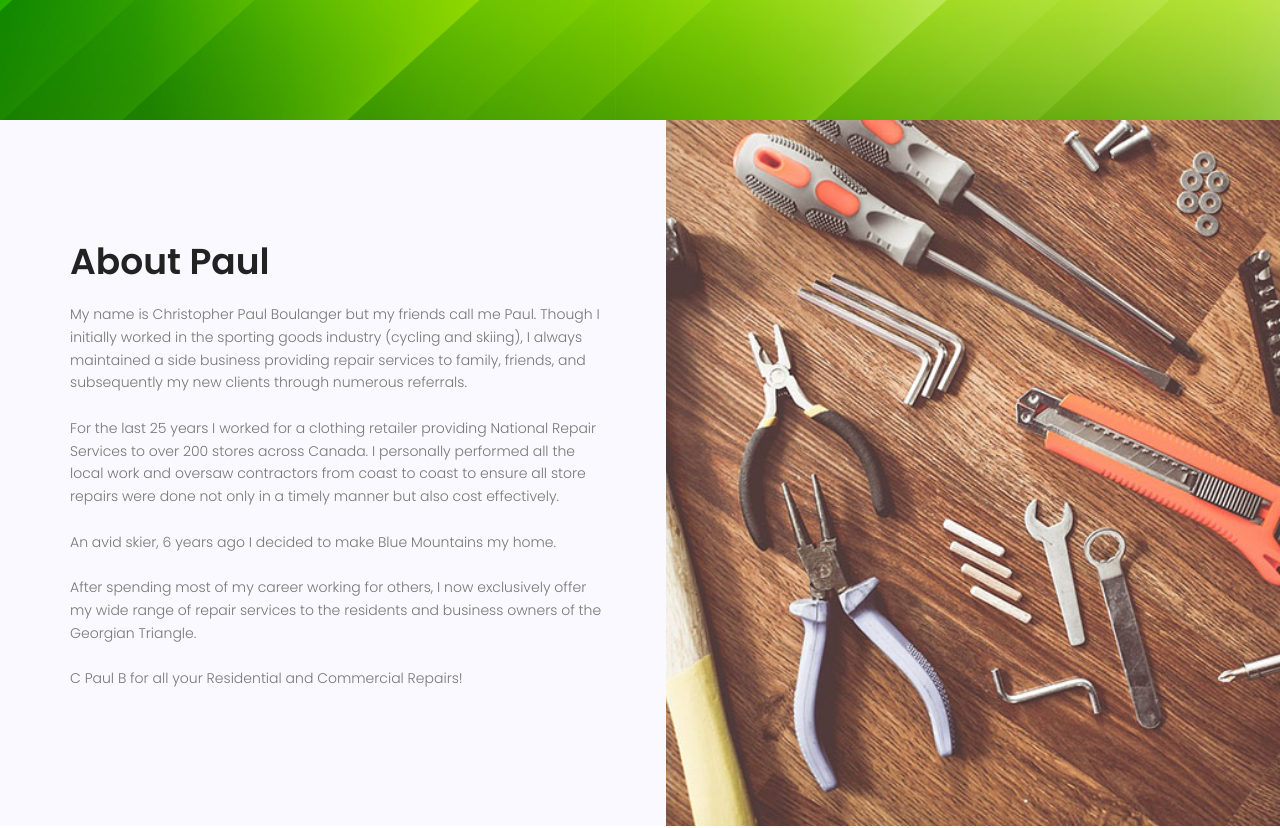
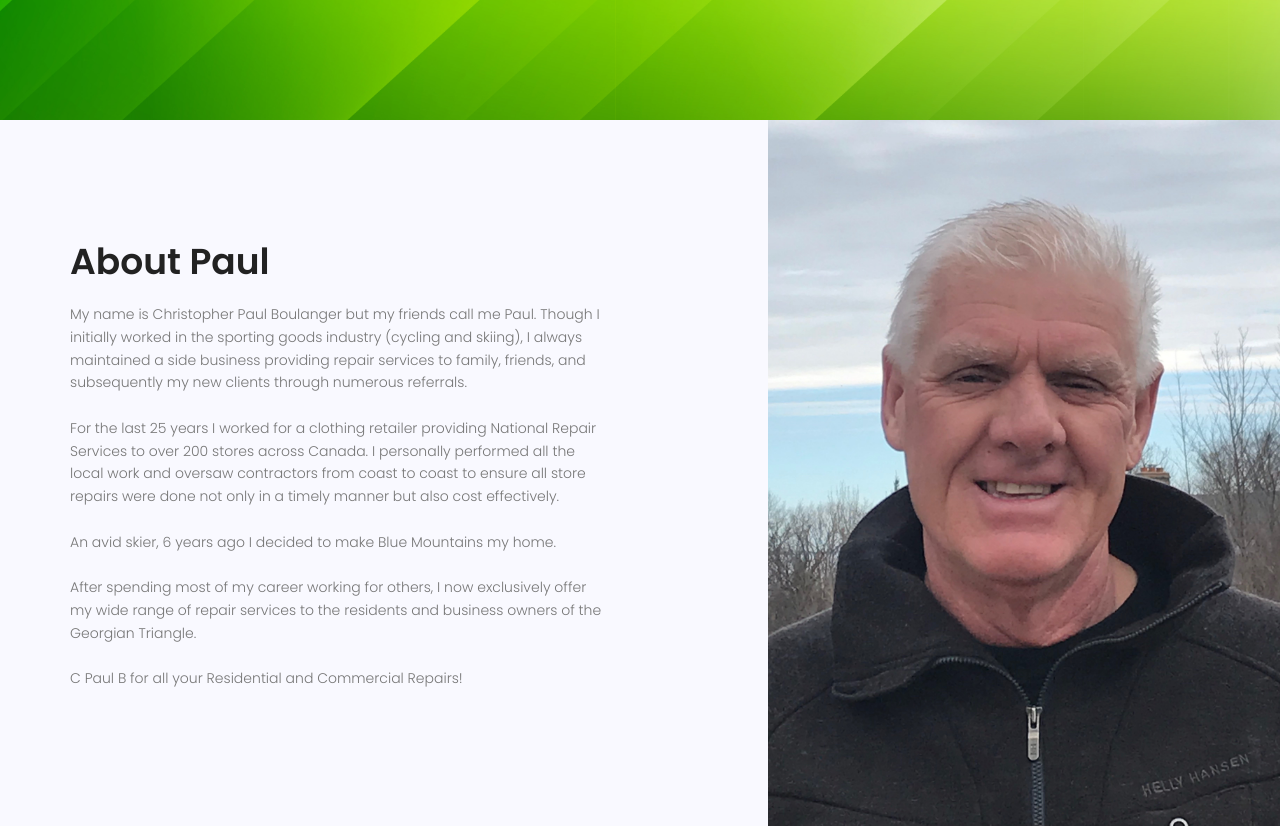
Before and after one commit to boulajp/Harwood-Services, a plain HTML site: page index.html in a window 1280 px wide. Shown: the part 680-1508 px from the top of the page. Drawn offline with nearby package versions, Linux system fonts and the light colour scheme; some packages are replaced by stand-ins of ours.

Commit message:
Added in images + changed background image in site

```diff
--- a/scss/theme/_home.scss
+++ b/scss/theme/_home.scss
@@ -229,9 +229,9 @@
 	    content: "";
 	    top: 0;
 	    right: 0;
-	    width: 48%;
+	    width: 40%;
 	    height: 100%;
-	    background: url(../img/tools.jpg) no-repeat center center/cover;
+	    background: url(../img/paul-2.png) no-repeat center center/cover;
 	    z-index: 1;
 	    @media(max-width:991px){
 			display:none;
```
Also changed, not shown: css/main.css, img/paul-1.png (added), img/paul-2.png (added).
